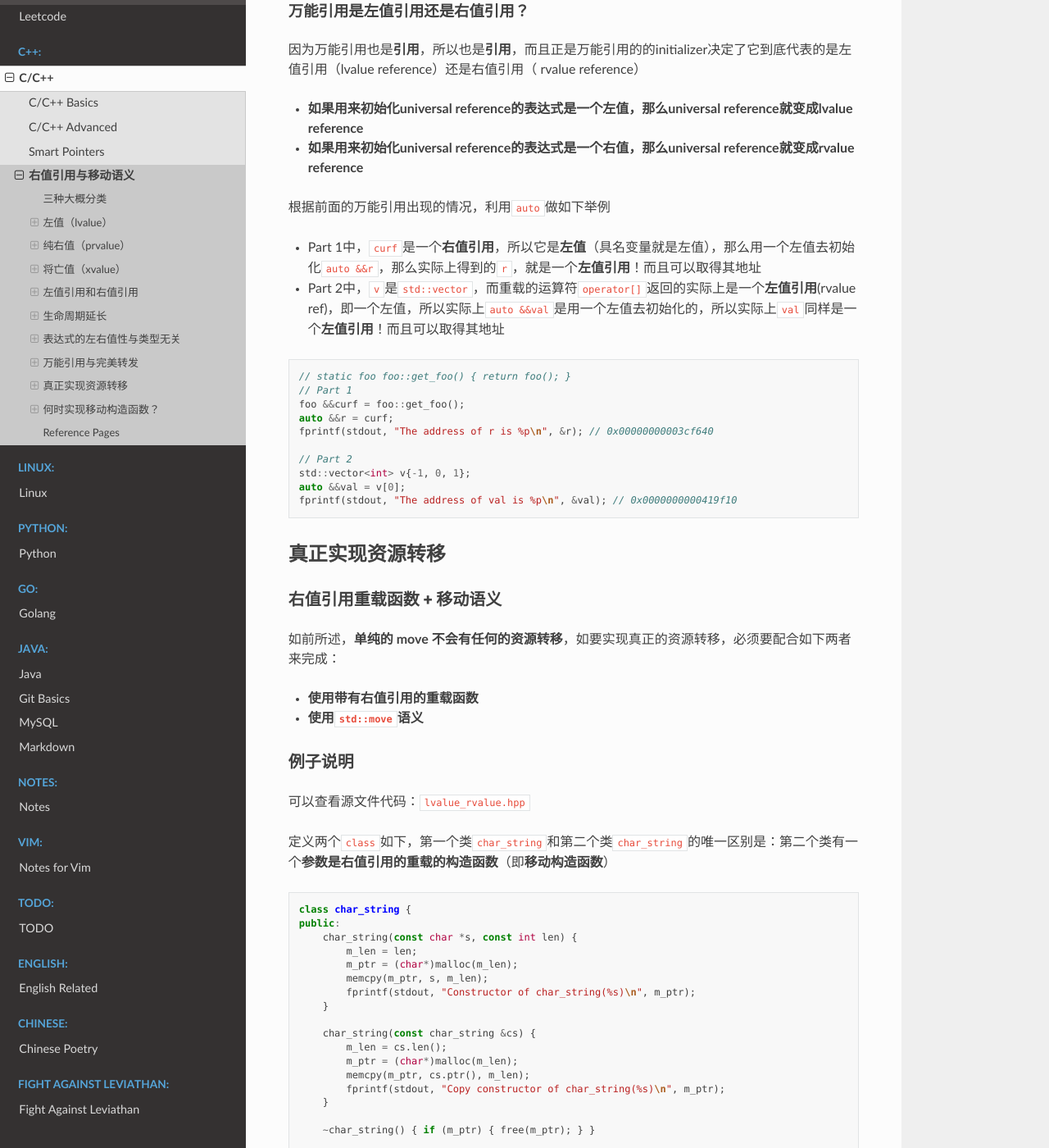
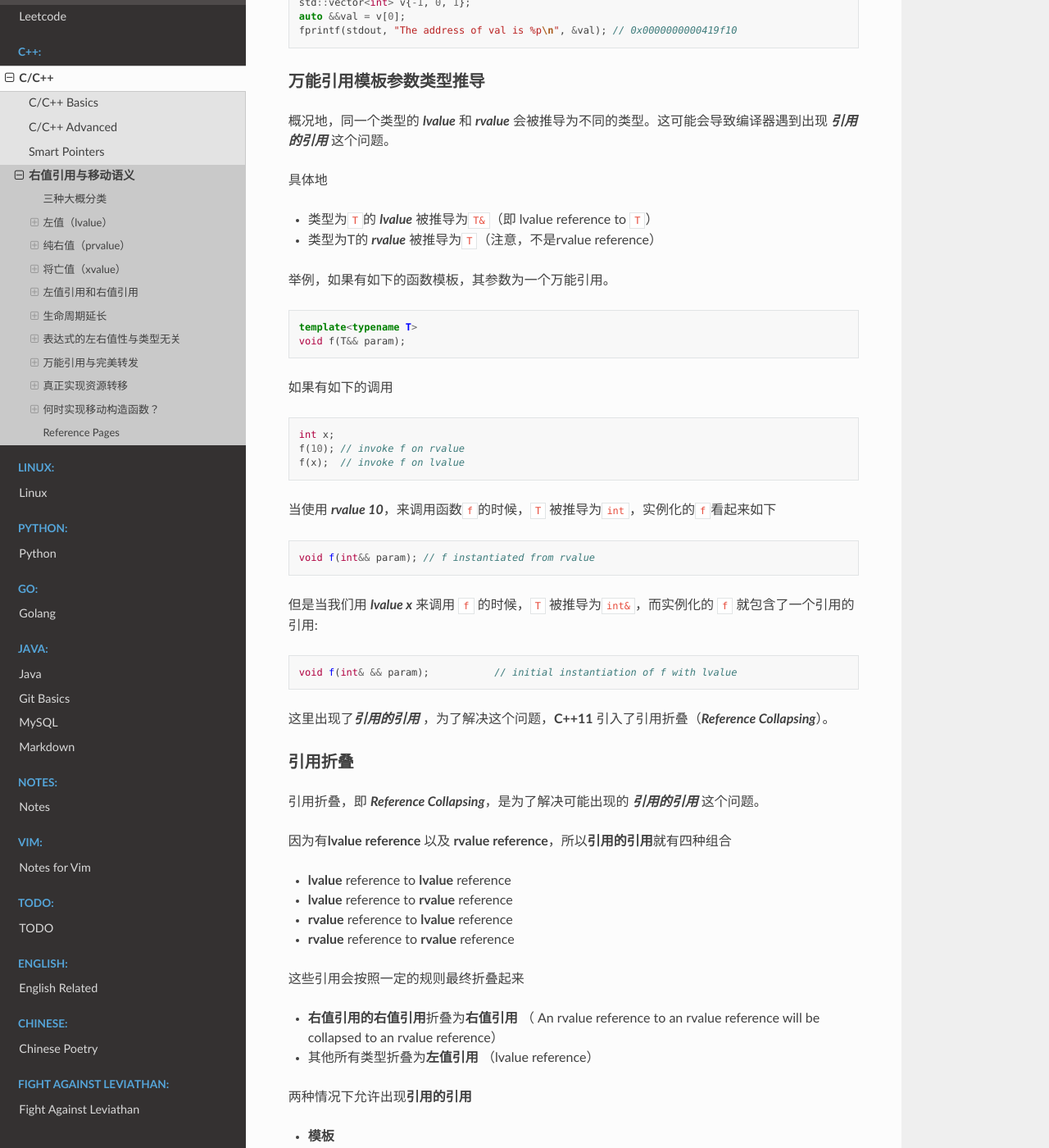
Before and after one commit to Pyrad/pyradnotes, a Sphinx documentation site: the page built from source/CPP/LvalueRvalue.md, in a window 1280 px wide and 1400 px high, scrolled down 14279 px. Shown: the whole window at 82% size. Built offline with Sphinx 7.4.7 and the Read the Docs theme 2.0.0, drawn with Linux system fonts in a browser that asks for light colours; some of the changed text lies outside the part shown.

Commit message:
Adjust content order & new content

````diff
--- a/source/CPP/LvalueRvalue.md
+++ b/source/CPP/LvalueRvalue.md
@@ -481,33 +481,6 @@
 
 万能引用，即**Forwarding Reference**，a.k.a **Universal Reference**
 
-### 引用折叠
-
-引用折叠，即 ***Reference Collapsing***
-
-两种情况下允许出现**引用的引用**
-
-- **模板**
-- **typedef**
-
-这些引用会按照一定的规则最终折叠起来
-
-- **右值引用的右值引用**折叠为**右值引用**
-- 其他所有类型折叠为**左值引用**
-
-举例
-
-```cpp
-typedef int&  lref;
-typedef int&& rref;
-int n;
-
-lref&  r1 = n; // type of r1 is int&
-lref&& r2 = n; // type of r2 is int&
-rref&  r3 = n; // type of r3 is int&
-rref&& r4 = 1; // type of r4 is int&&
-```
-
 
 
 ### 符号`&&`
@@ -710,7 +683,79 @@
 
 
 
+### 万能引用模板参数类型推导
 
+概况地，同一个类型的 ***lvalue*** 和 ***rvalue*** 会被推导为不同的类型。这可能会导致编译器遇到出现 ***引用的引用*** 这个问题。
+
+具体地
+
+- 类型为`T`的 ***lvalue*** 被推导为`T&`（即 lvalue reference to `T`）
+- 类型为T的 ***rvalue*** 被推导为`T`（注意，不是rvalue reference）
+
+举例，如果有如下的函数模板，其参数为一个万能引用。
+
+```cpp
+template<typename T>
+void f(T&& param);
+```
+
+如果有如下的调用
+
+```cpp
+int x;
+f(10); // invoke f on rvalue
+f(x);  // invoke f on lvalue
+```
+
+当使用 ***rvalue 10***，来调用函数`f`的时候，`T` 被推导为`int`，实例化的`f`看起来如下
+
+```cpp
+void f(int&& param); // f instantiated from rvalue
+```
+
+但是当我们用 ***lvalue x*** 来调用 `f` 的时候，`T` 被推导为`int&`，而实例化的 `f` 就包含了一个引用的引用:
+
+```cpp
+void f(int& && param);           // initial instantiation of f with lvalue
+```
+
+这里出现了***引用的引用*** ，为了解决这个问题，**C++11** 引入了引用折叠（***Reference Collapsing***）。
+
+
+
+### 引用折叠
+
+引用折叠，即 ***Reference Collapsing***，是为了解决可能出现的 ***引用的引用*** 这个问题。
+
+因为有**lvalue reference** 以及 **rvalue reference**，所以**引用的引用**就有四种组合
+
+- **lvalue** reference to **lvalue** reference
+- **lvalue** reference to **rvalue** reference
+- **rvalue** reference to **lvalue** reference
+- **rvalue** reference to **rvalue** reference
+
+这些引用会按照一定的规则最终折叠起来
+
+- **右值引用的右值引用**折叠为**右值引用** （ An rvalue reference to an rvalue reference will be collapsed to an rvalue reference）
+- 其他所有类型折叠为**左值引用** （lvalue reference）
+
+两种情况下允许出现**引用的引用**
+
+- **模板**
+- **typedef**
+
+举例
+
+```cpp
+typedef int&  lref;
+typedef int&& rref;
+int n;
+
+lref&  r1 = n; // type of r1 is int&
+lref&& r2 = n; // type of r2 is int&
+rref&  r3 = n; // type of r3 is int&
+rref&& r4 = 1; // type of r4 is int&&
+```
 
 
 
````
